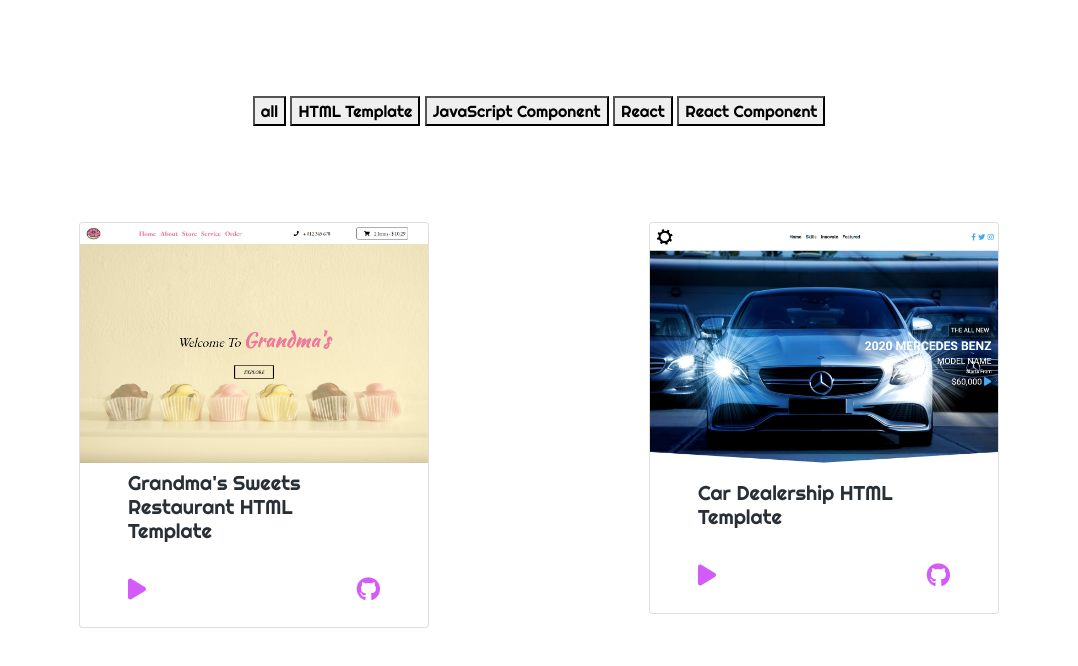
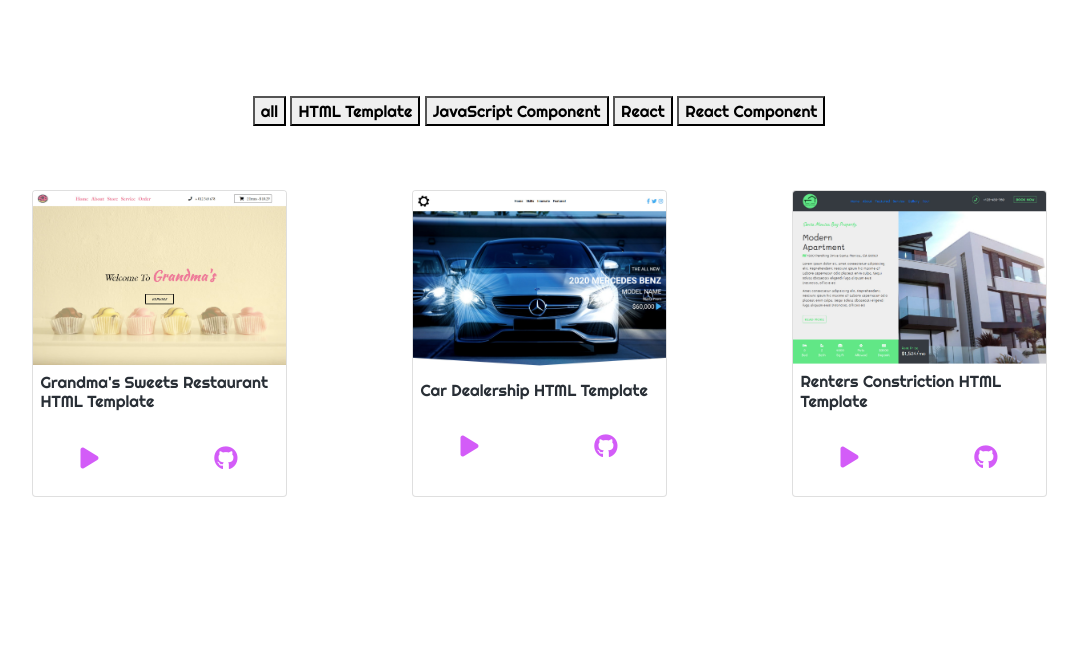
Before and after one commit to samhayder/samhayder-pot, a plain HTML site: page index.html in a window 1280 px wide. Shown: the whole page, without its empty margins (101-1179 px from the left). Drawn offline with nearby package versions, Linux system fonts and the light colour scheme.

Commit message:
embed renters constriction html template

```diff
--- a/index.html
+++ b/index.html
@@ -1,5 +1,6 @@
 <!doctype html>
 <html lang="en">
+
 <head>
     <title>samhayder || portfolio</title>
     <!-- Required meta tags -->
@@ -7,13 +8,15 @@
     <meta name="viewport" content="width=device-width, initial-scale=1, shrink-to-fit=no">
 
     <!-- Bootstrap CSS -->
-    <link rel="stylesheet" href="https://stackpath.bootstrapcdn.com/bootstrap/4.3.1/css/bootstrap.min.css" integrity="sha384-ggOyR0iXCbMQv3Xipma34MD+dH/1fQ784/j6cY/iJTQUOhcWr7x9JvoRxT2MZw1T" crossorigin="anonymous">
+    <link rel="stylesheet" href="https://stackpath.bootstrapcdn.com/bootstrap/4.3.1/css/bootstrap.min.css"
+        integrity="sha384-ggOyR0iXCbMQv3Xipma34MD+dH/1fQ784/j6cY/iJTQUOhcWr7x9JvoRxT2MZw1T" crossorigin="anonymous">
 
     <!-- Font Awesome v5 Kit -->
     <script src="https://kit.fontawesome.com/9e98f3d98f.js" crossorigin="anonymous"></script>
 
     <link rel="stylesheet" href="./style.css">
 </head>
+
 <body>
 
 
@@ -33,7 +36,7 @@
 
             <div class="row project-list">
 
-                    <div class="col-10 mx-auto col-md-6 col-lg-4 py-5 html">
+                <div class="col-10 mx-auto col-md-4 col-lg-3 my-3 html">
                     <div class="single-project">
                         <div class="card">
                             <div class="single-project-img">
@@ -42,8 +45,8 @@
                                 <span class="template-icon"><i class="fab fa-html5"></i></span>
                             </div>
                             <!-- end single project img -->
-                                <div class="card-title project-title px-5 py-2">
-                                    <h5 class="text-capitalize">Grandma's Sweets restaurant HTML template</h5>
+                            <div class="card-title project-title p-2">
+                                <h6 class="text-capitalize">Grandma's Sweets restaurant HTML template</h6>
                             </div>
                             <!-- end project title -->
                             <div class="card-body project-link d-flex justify-content-between px-5">
@@ -61,7 +64,7 @@
                 </div>
                 <!------------ end single card project 01 ------------>
 
-                    <div class="col-10 mx-auto col-md-6 col-lg-4 py-5 html js">
+                <div class="col-10 mx-auto col-md-4 col-lg-3 my-3 html">
                     <div class="single-project">
                         <div class="card">
                             <div class="single-project-img">
@@ -70,8 +73,8 @@
                                 <span class="template-icon"><i class="fab fa-html5"></i></span>
                             </div>
                             <!-- end single project img -->
-                                <div class="card-title project-title px-5 py-2">
-                                    <h5 class="text-capitalize">Car Dealership HTML template</h5>
+                            <div class="card-title project-title p-2">
+                                <h6 class="text-capitalize">Car Dealership HTML template</h6>
                             </div>
                             <!-- end project title -->
                             <div class="card-body project-link d-flex justify-content-between px-5">
@@ -79,7 +82,8 @@
                                     <i class="fas fa-play"></i>
                                 </a>
 
-                                    <a href="https://github.com/samhayder/car-dealership-es6" target="_blank" class="git-icon">
+                                <a href="https://github.com/samhayder/car-dealership-es6" target="_blank"
+                                    class="git-icon">
                                     <i class="fab fa-github"></i>
                                 </a>
                             </div>
@@ -88,6 +92,34 @@
                     </div> <!-- end of single project item -->
                 </div>
                 <!------------ end single card project 02 ------------>
+
+                <div class="col-10 mx-auto col-md-4 col-lg-3 my-3 html">
+                    <div class="single-project">
+                        <div class="card">
+                            <div class="single-project-img">
+                                <img src="./resources/img/Renters-Constriction.jpg" alt="Grandma's Sweets"
+                                    class="card-img-top project-img">
+                                <span class="template-icon"><i class="fab fa-html5"></i></span>
+                            </div>
+                            <!-- end single project img -->
+                            <div class="card-title project-title p-2">
+                                <h6 class="text-capitalize">Renters Constriction HTML template</h6>
+                            </div>
+                            <!-- end project title -->
+                            <div class="card-body project-link d-flex justify-content-between px-5">
+                                <a href="https://renters.netlify.app/" target="_blank" class="play-icon">
+                                    <i class="fas fa-play"></i>
+                                </a>
+
+                                <a href="https://github.com/samhayder/rentres" target="_blank" class="git-icon">
+                                    <i class="fab fa-github"></i>
+                                </a>
+                            </div>
+                            <!-- end project link -->
+                        </div> <!-- end of card -->
+                    </div> <!-- end of single project item -->
+                </div>
+                <!------------ end single card project 03 ------------>
 
 
             </div> <!-- ====== End of row project-list ====== -->
@@ -101,9 +133,15 @@
 
     <!-- Optional JavaScript -->
     <!-- jQuery first, then Popper.js, then Bootstrap JS -->
-    <script src="https://code.jquery.com/jquery-3.3.1.slim.min.js" integrity="sha384-q8i/X+965DzO0rT7abK41JStQIAqVgRVzpbzo5smXKp4YfRvH+8abtTE1Pi6jizo" crossorigin="anonymous"></script>
-    <script src="https://cdnjs.cloudflare.com/ajax/libs/popper.js/1.14.7/umd/popper.min.js" integrity="sha384-UO2eT0CpHqdSJQ6hJty5KVphtPhzWj9WO1clHTMGa3JDZwrnQq4sF86dIHNDz0W1" crossorigin="anonymous"></script>
-    <script src="https://stackpath.bootstrapcdn.com/bootstrap/4.3.1/js/bootstrap.min.js" integrity="sha384-JjSmVgyd0p3pXB1rRibZUAYoIIy6OrQ6VrjIEaFf/nJGzIxFDsf4x0xIM+B07jRM" crossorigin="anonymous"></script>
+    <script src="https://code.jquery.com/jquery-3.3.1.slim.min.js"
+        integrity="sha384-q8i/X+965DzO0rT7abK41JStQIAqVgRVzpbzo5smXKp4YfRvH+8abtTE1Pi6jizo"
+        crossorigin="anonymous"></script>
+    <script src="https://cdnjs.cloudflare.com/ajax/libs/popper.js/1.14.7/umd/popper.min.js"
+        integrity="sha384-UO2eT0CpHqdSJQ6hJty5KVphtPhzWj9WO1clHTMGa3JDZwrnQq4sF86dIHNDz0W1"
+        crossorigin="anonymous"></script>
+    <script src="https://stackpath.bootstrapcdn.com/bootstrap/4.3.1/js/bootstrap.min.js"
+        integrity="sha384-JjSmVgyd0p3pXB1rRibZUAYoIIy6OrQ6VrjIEaFf/nJGzIxFDsf4x0xIM+B07jRM"
+        crossorigin="anonymous"></script>
 
     <!-- Isotope jQuery filtering CDN -->
     <script src="https://unpkg.com/isotope-layout@3/dist/isotope.pkgd.min.js"></script>
@@ -113,4 +151,5 @@
 
 
 </body>
+
 </html>
--- a/style.css
+++ b/style.css
@@ -23,8 +23,8 @@ a {
 /*------------------------------
             Project
 --------------------------------*/
-.card.single-project {
-	height: 405px;
+.card{
+	height: 307px;
 }
 
 .single-project-img {
```
Also changed, not shown: resources/img/Renters-Constriction.jpg (added). Lines whose indentation alone changed are shown as unchanged.
